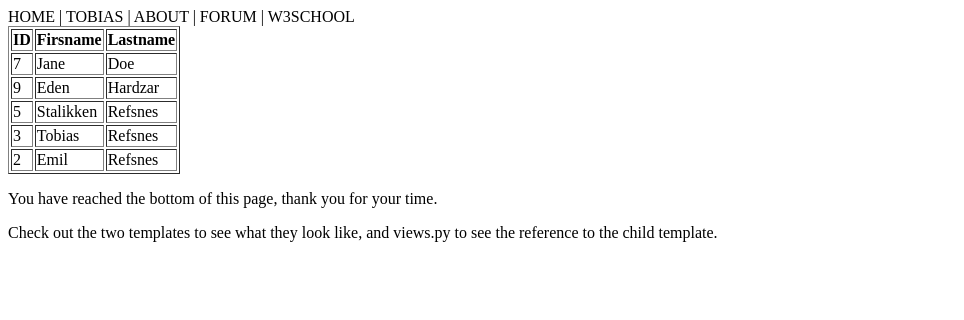
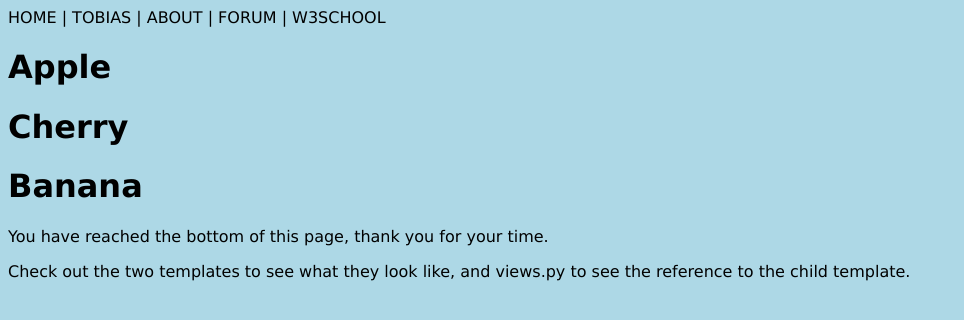
Before and after one commit to doanbatran/myworld, a Django app: page /testing/ in a window 1280 px wide. Shown: the top 320 px of the page, without its empty margins (0-964 px from the left). Run offline with Django 5.2, Linux system fonts and the light colour scheme; data comes from the database, SQL or seed files in the repository.

Commit message:
Hoàn thành bài học Add Static Files

```diff
--- /dev/null
+++ b/my_tennis_club/members/static/myfirst.css
@@ -0,0 +1,4 @@
+body{
+    background-color: lightblue;
+    font-family: Verdana;
+}
--- a/my_tennis_club/members/templates/template.html
+++ b/my_tennis_club/members/templates/template.html
@@ -1,26 +1,15 @@
+{% load static %}
 <!DOCTYPE html>
 <html>
+<link rel="stylesheet" href="{% static 'myfirst.css' %}">
 <body>
 
 {% include "mymenu.html" with me="TOBIAS" sponsor="W3SCHOOL" %}
 
-<!-- <p>The query set object</p>
-{{ mymembers }} -->
+{% for x in fruits %}
+    <h1>{{ x }}</h1>
+{% endfor %}
 
-<table border="1">
-    <tr>
-        <th>ID</th>
-        <th>Firsname</th>
-        <th>Lastname</th>
-    </tr>
-    {% for x in mymembers %}
-    <tr>
-        <td>{{ x.id }}</td>
-        <td>{{ x.firstname }}</td>
-        <td>{{ x.lastname }}</td>
-    </tr>
-    {% endfor %}
-</table>
 
 {% include 'footer.html' %}
 
--- a/my_tennis_club/members/views.py
+++ b/my_tennis_club/members/views.py
@@ -25,9 +25,8 @@ def main(reques):
 
 # Tạo chế độ xem thử nghiệm cho testing
 def testing(request):
-  mydata = Member.objects.all().order_by('lastname', '-id').values()
   template = loader.get_template('template.html')
   context = {
-    'mymembers' : mydata,
+    'fruits' : ["Apple", "Cherry", "Banana"],
   }
   return HttpResponse(template.render(context, request))
--- a/my_tennis_club/my_tennis_club/settings.py
+++ b/my_tennis_club/my_tennis_club/settings.py
@@ -23,7 +23,7 @@ BASE_DIR = Path(__file__).resolve().parent.parent
 SECRET_KEY = 'django-insecure-h^&nq2(_*pa^70!^&9vobofr2ac$7dv-kkqssjggcu97%$f3r^'
 
 # SECURITY WARNING: don't run with debug turned on in production!
-DEBUG = False
+DEBUG = 'localhost'
 
 ALLOWED_HOSTS = ['*']
 
```
